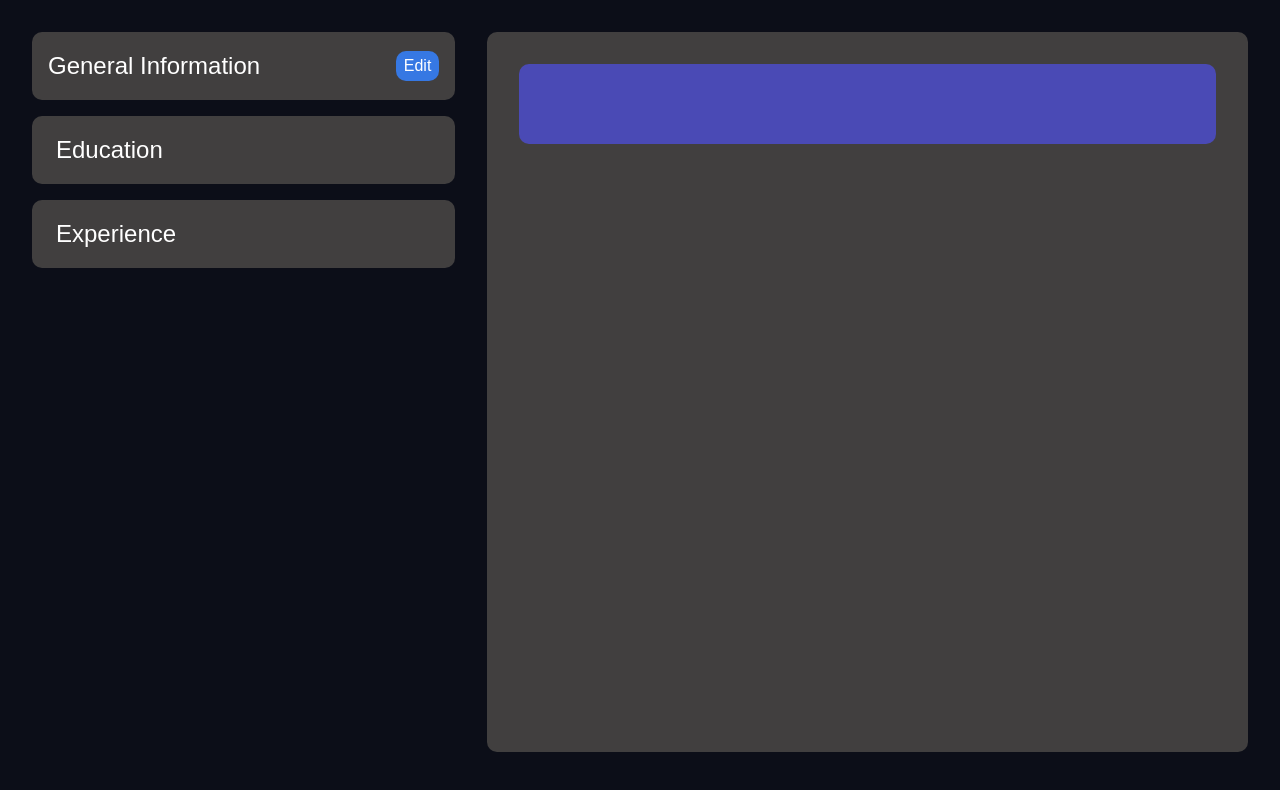
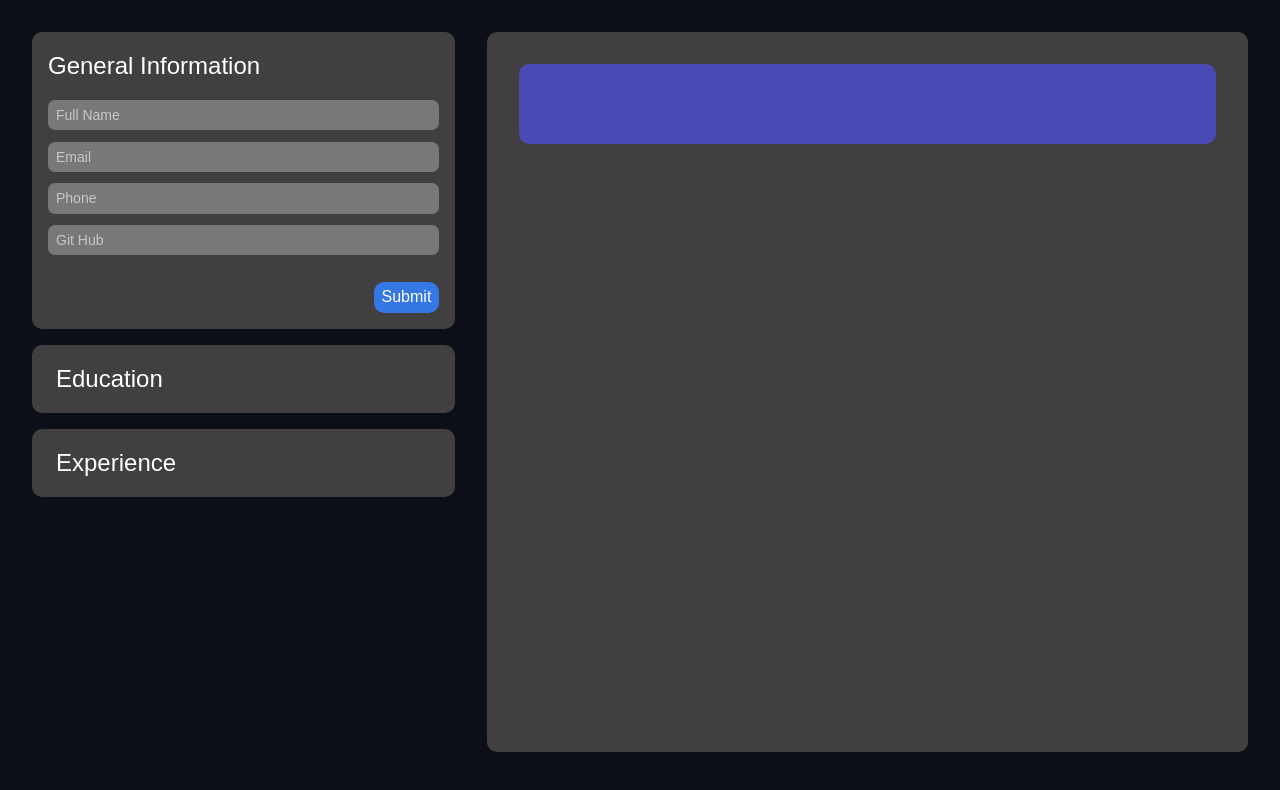
Before and after one commit to PDLIF/react-cv-application-TOP, a React (Vite) app: page / in a window 1280 px wide. Shown: the top 790 px of the page. Built offline with nearby package versions, Linux system fonts and the light colour scheme.

Commit message:
chore: changing the initial state of the general form to be unfolded

```diff
--- a/src/components/generalInfo/GeneralInfo.jsx
+++ b/src/components/generalInfo/GeneralInfo.jsx
@@ -5,7 +5,7 @@ function GeneralInfo({
     personalInfo,
     onPersonalInfoChange
 }) {
-    const [isEditing, setIsEditing] = useState(false);
+    const [isEditing, setIsEditing] = useState(true);
     const [tempFormData, setTempFormData] = useState(personalInfo);
 
     const handleChange = (e) => {
```
